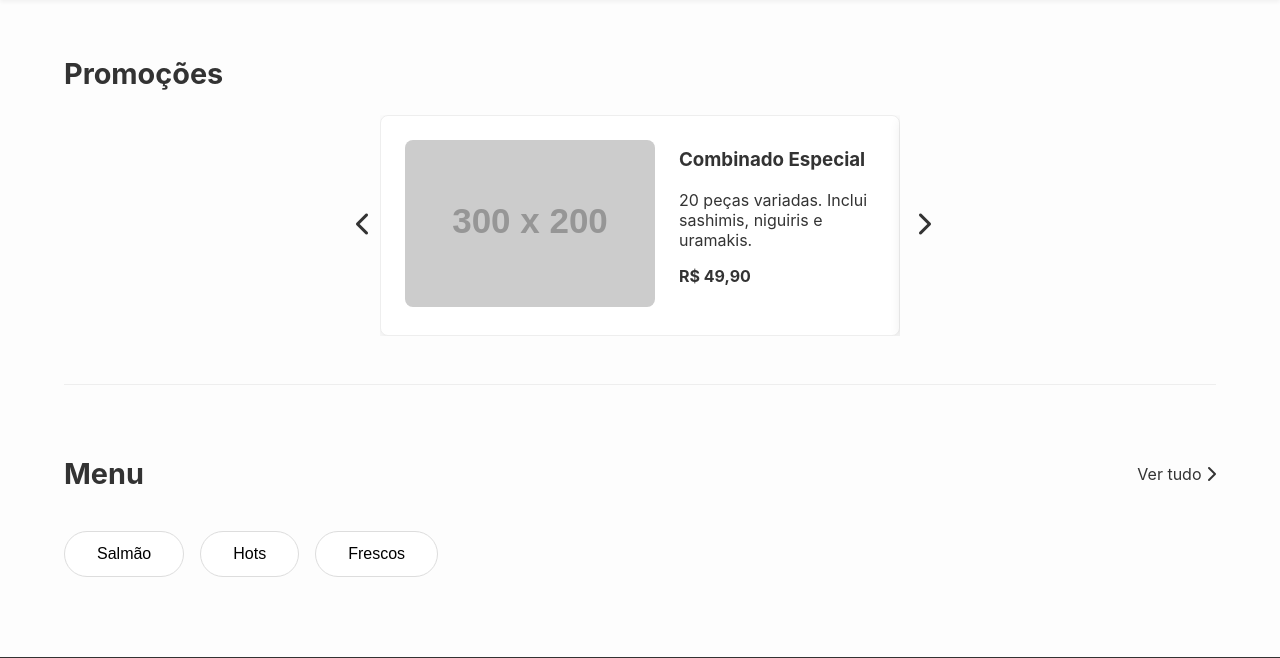
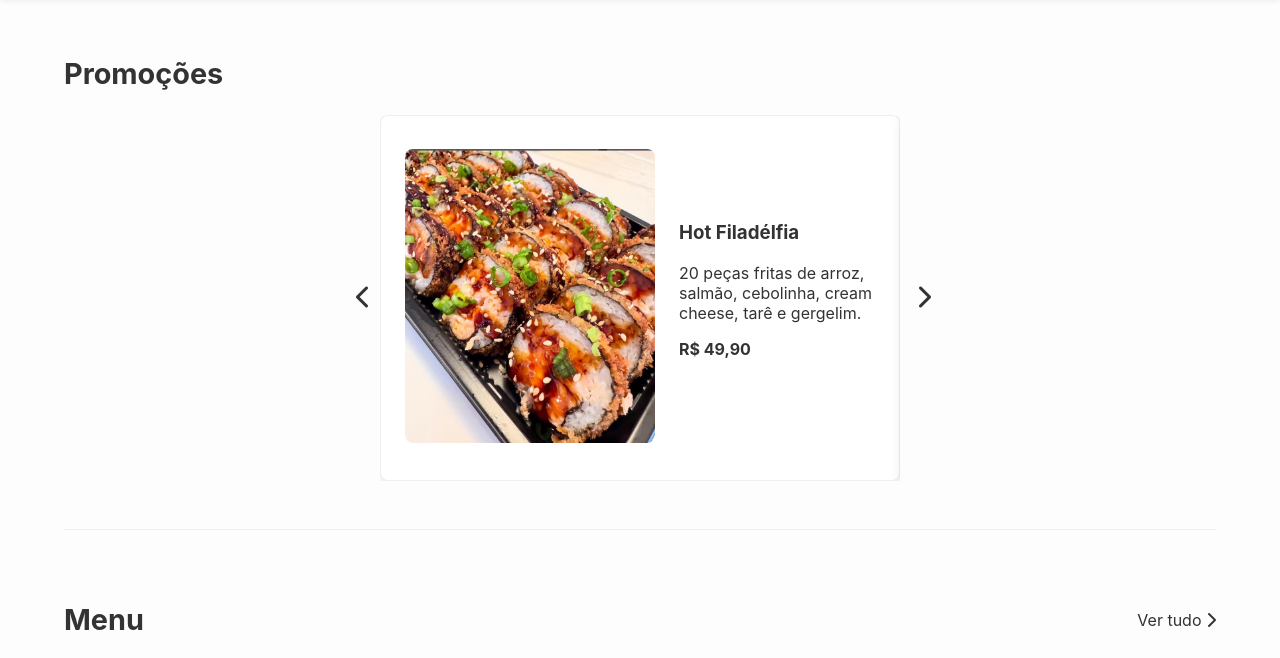
Before and after one commit to EduardaSouzaOL/SushiEmCasa_Django, a Django app: page / in a window 1280 px wide. Shown: the part 76-734 px from the top of the page. Run offline with Django 5.2, Linux system fonts and the light colour scheme; grey boxes labelled with a size stand in for pictures from a placeholder-image service; some libraries are stand-ins or nearby versions.

Commit message:
Fotos e rotação automatica

```diff
--- a/homepage/templates/index.html
+++ b/homepage/templates/index.html
@@ -42,29 +42,29 @@
 
                 <div class="cartao-promocao">
                     <div class="imagem-promocao">
-                        <img src="https://placehold.co/300x200/e0e0e0/555?text=Promoção+1" alt="Promoção Combinado Especial">
+                        <img src="{%static 'images/hot.png'%}" alt="hot filadélfia">
                     </div>
                     <div class="descricao-promocao">
-                        <h3>Combinado Especial</h3>
-                        <p>20 peças variadas. Inclui sashimis, niguiris e uramakis.</p>
+                        <h3>Hot Filadélfia</h3>
+                        <p>20 peças fritas de arroz, salmão, cebolinha, cream cheese, tarê e gergelim.</p>
                         <p><strong>R$ 49,90</strong></p>
                     </div>
                 </div>
 
                 <div class="cartao-promocao">
                     <div class="imagem-promocao">
-                        <img src="https://placehold.co/300x200/d99b9b/444?text=Promoção+2" alt="Promoção Combinado Salmão">
+                        <img src="{%static 'images/salmao.png' %}" alt="Promoção Combinado Salmão">
                     </div>
                     <div class="descricao-promocao">
                         <h3>Combinado Salmão</h3>
-                        <p>15 peças só de salmão, incluindo sashimis, california rolls e joys.</p>
-                        <p><strong>R$ 59,90</strong></p>
+                        <p>25 peças frescas de salmão, incluindo sashimis, california rolls e joys.</p>
+                        <p><strong>R$ 69,90</strong></p>
                     </div>
                 </div>
 
                 <div class="cartao-promocao">
                     <div class="imagem-promocao">
-                        <img src="https://placehold.co/300x200/a3d99b/444?text=Promoção+3" alt="Promoção Festival Vegano">
+                        <img src="{%static 'images/temaki.png' %}" alt="Promoção Festival Vegano">
                     </div>
                     <div class="descricao-promocao">
                         <h3>Temaki hot</h3>
```
Also changed, not shown: static/js/carrossel.js (+27 -10 lines), static/images/hot.png (added), static/images/salmao.png (added), static/images/temaki.png (added).
